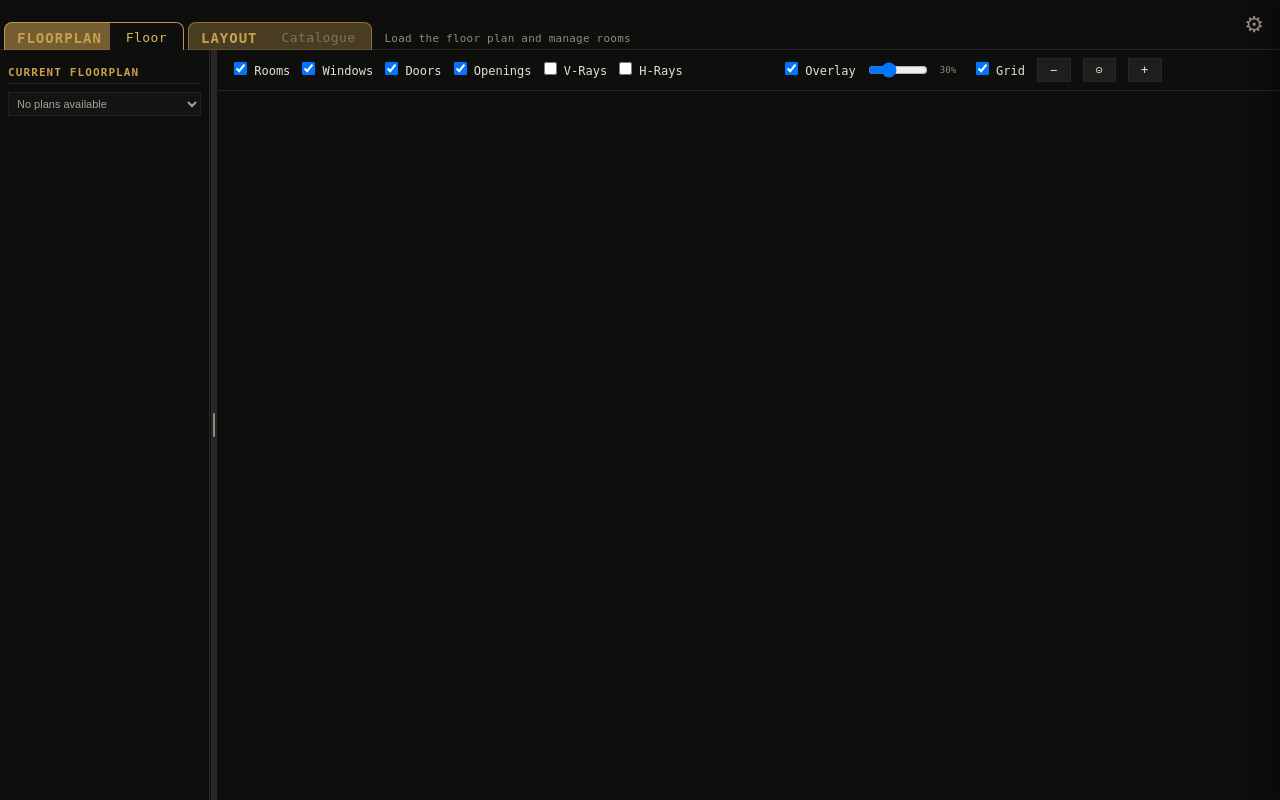
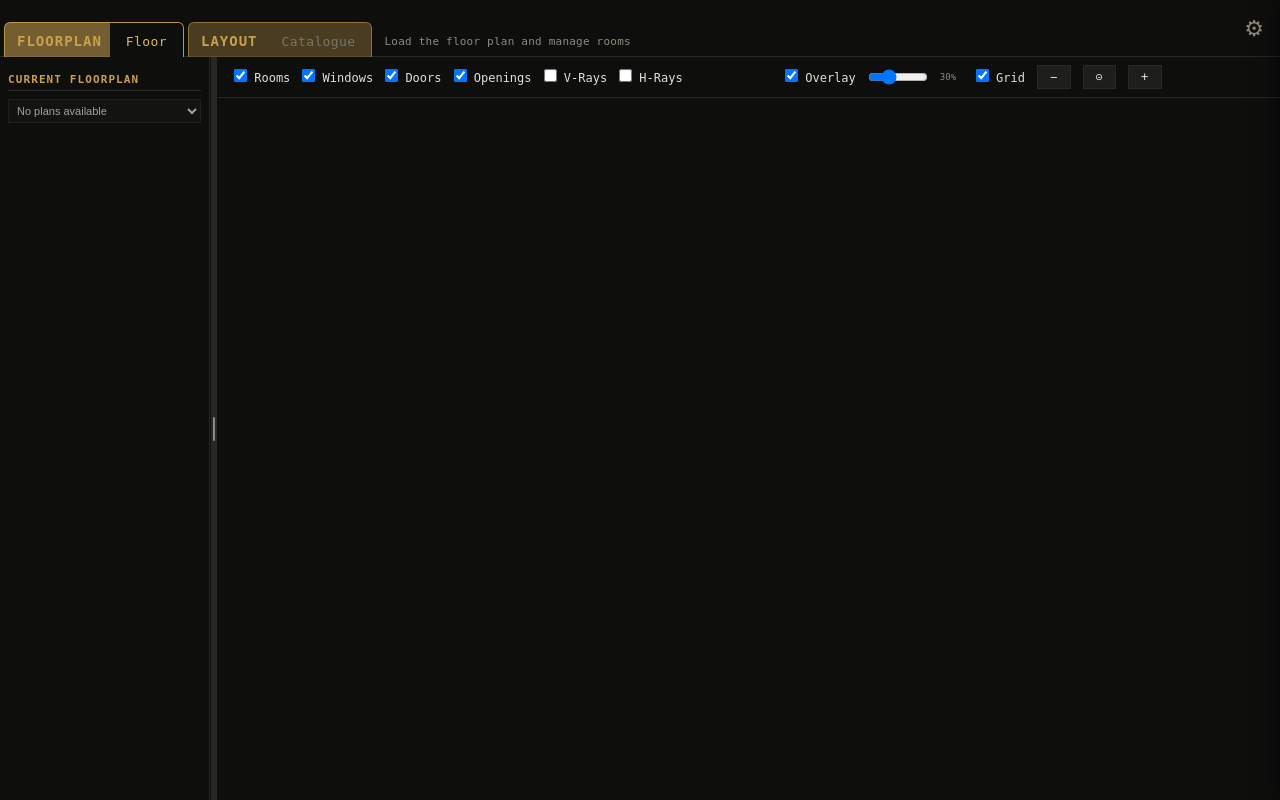
Before and after one commit to pgstudio64/olm, a Flask app: page / in a window 1280 px wide. Run offline with Flask 3, Linux system fonts and the light colour scheme; data that the repository does not hold is empty.

Commit message:
Fix: tab hover — increased padding, reduced radius, buttons fill group
Co-Authored-By: Claude Opus 4.6 (1M context) <noreply@anthropic.com>

```diff
--- a/olm/static/style.css
+++ b/olm/static/style.css
@@ -293,8 +293,8 @@
     background: rgba(200, 160, 80, 0.32);
     border: 1px solid rgba(200, 160, 80, 0.55);
     border-bottom: none;
-    border-top-left-radius: 8px;
-    border-top-right-radius: 8px;
+    border-top-left-radius: 6px;
+    border-top-right-radius: 6px;
     overflow: hidden;
     position: relative;
     top: 1px;
@@ -312,7 +312,7 @@
     color: var(--accent);
     letter-spacing: 1px;
     text-transform: uppercase;
-    padding: 6px 8px 4px 12px;
+    padding: 10px 8px 8px 12px;
     white-space: nowrap;
     display: flex;
     align-items: center;
@@ -320,7 +320,7 @@
   .tab-group .tab-btn {
     font-size: 13px;
     line-height: 1;
-    padding: 8px 16px 6px 16px;
+    padding: 10px 16px 8px 16px;
     background: transparent;
     border: none;
     border-radius: 0;
```
